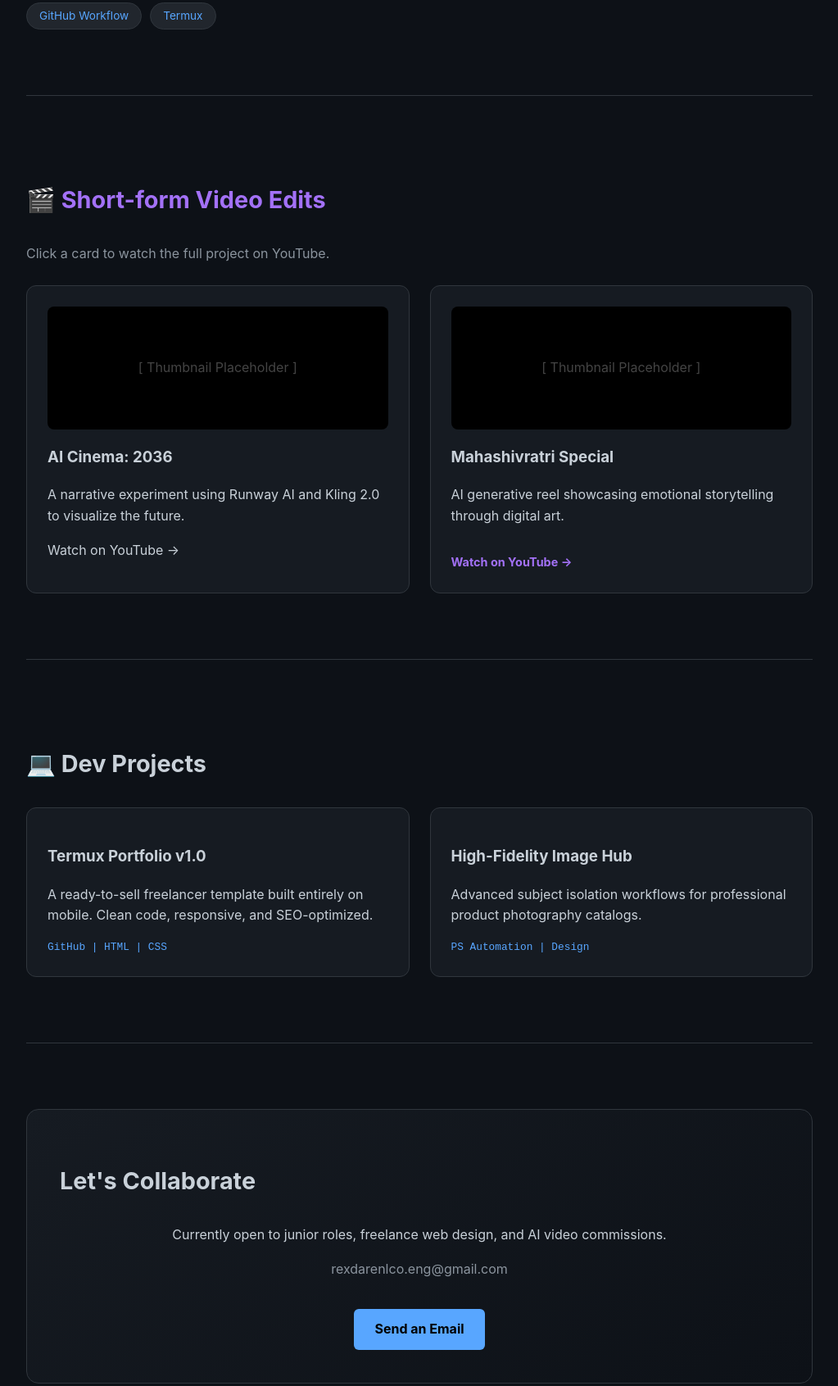
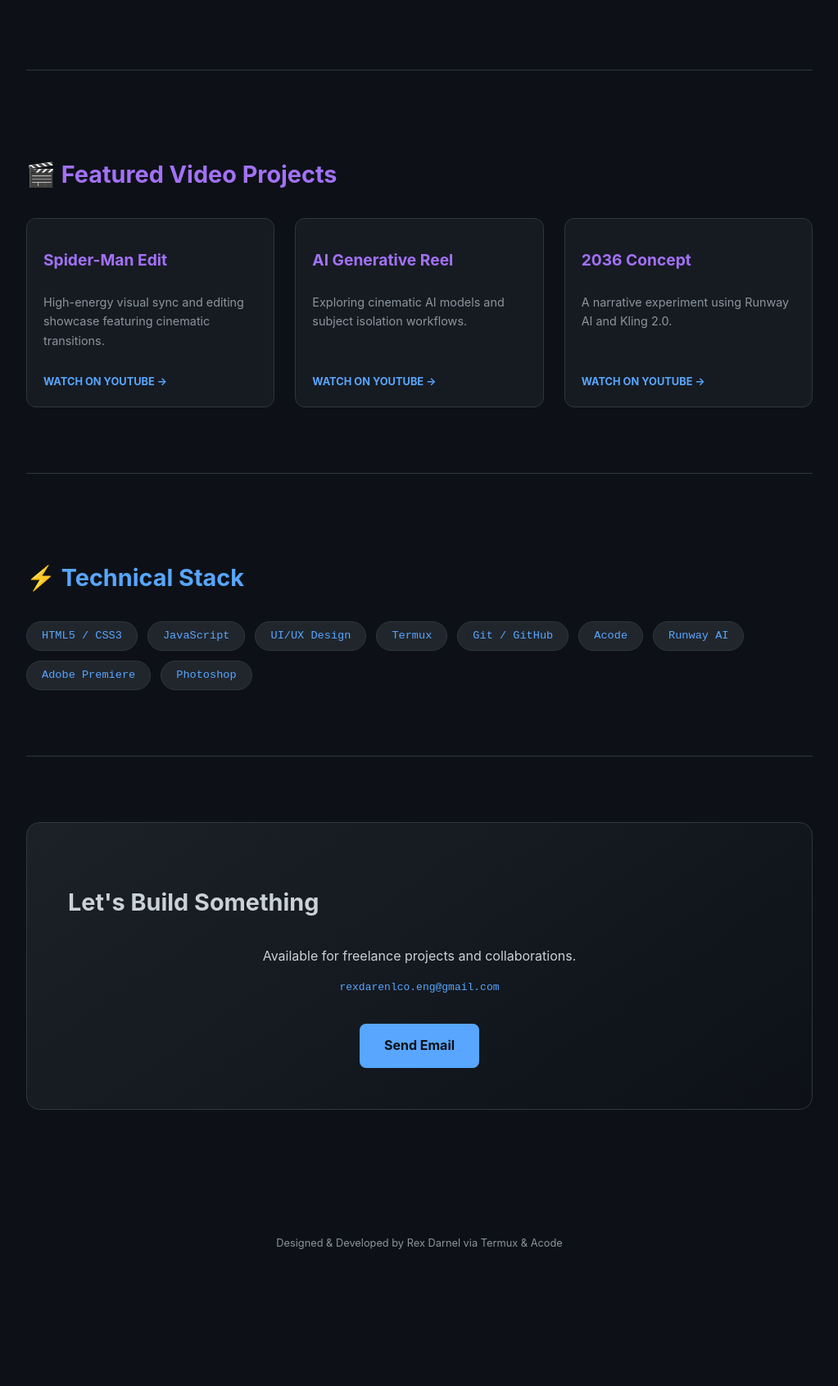
Before and after one commit to rexdarnelco-eng/portfolio, a plain HTML site: page index.html in a window 1280 px wide. Shown: the part 677-2368 px from the top of the page at 82% size, without its empty margins (128-1151 px from the left). After the commit the page ends 2277 px from the top, so only its background shows below. Drawn offline with Linux system fonts and the light colour scheme.

Commit message:
Added a video

```diff
--- a/index.html
+++ b/index.html
@@ -13,7 +13,7 @@
             --text-main: #c9d1d9;
             --text-dim: #8b949e;
             --border: #30363d;
-            --nav-bg: rgba(13, 17, 23, 0.8);
+            --nav-bg: rgba(13, 17, 23, 0.9);
         }
 
         * { box-sizing: border-box; }
@@ -21,19 +21,19 @@
         body {
             background-color: var(--bg);
             color: var(--text-main);
-            font-family: -apple-system, system-ui, sans-serif;
+            font-family: -apple-system, BlinkMacSystemFont, "Segoe UI", Helvetica, Arial, sans-serif;
             margin: 0;
             padding: 0;
             line-height: 1.6;
             scroll-behavior: smooth;
         }
 
-        /* --- NAVIGATION --- */
+        /* --- STICKY NAV --- */
         nav {
             position: sticky;
             top: 0;
             background: var(--nav-bg);
-            backdrop-filter: blur(10px);
+            backdrop-filter: blur(12px);
             border-bottom: 1px solid var(--border);
             z-index: 1000;
             padding: 15px 0;
@@ -43,7 +43,8 @@
             max-width: 1000px;
             margin: 0 auto;
             display: flex;
-            justify-content: space-around;
+            justify-content: center;
+            gap: 30px;
             font-family: monospace;
             font-size: 0.9rem;
         }
@@ -65,80 +66,91 @@
             animation: fadeIn 1s ease;
         }
 
-        h1 { color: var(--accent-blue); font-size: 3rem; margin: 0; letter-spacing: -1px; }
-        .subtitle { color: var(--text-dim); font-family: monospace; }
+        h1 { color: var(--accent-blue); font-size: 3rem; margin: 0; letter-spacing: 2px; }
+        .subtitle { color: var(--text-dim); font-family: monospace; font-size: 1rem; margin-top: 10px;}
+        .subtitle::after { content: "|"; animation: blink 1s infinite; color: var(--accent-blue); margin-left: 5px;}
+
+        @keyframes blink { 50% { opacity: 0; } }
 
         section { padding: 80px 0; border-bottom: 1px solid var(--border); }
-        h2 { font-size: 1.8rem; margin-bottom: 30px; display: flex; align-items: center; gap: 10px; }
+        h2 { font-size: 1.8rem; margin-bottom: 30px; display: flex; align-items: center; gap: 12px; }
 
-        /* --- GRID SYSTEM --- */
+        /* --- GRID --- */
         .grid {
             display: grid;
-            grid-template-columns: repeat(auto-fit, minmax(300px, 1fr));
+            grid-template-columns: repeat(auto-fit, minmax(280px, 1fr));
             gap: 25px;
         }
 
-        /* --- CARDS --- */
+        /* --- CARDS (YouTube Redirects) --- */
         .card {
             background: var(--card);
             border: 1px solid var(--border);
             border-radius: 12px;
-            padding: 25px;
+            padding: 20px;
             text-decoration: none;
             color: inherit;
-            transition: 0.4s cubic-bezier(0.175, 0.885, 0.32, 1.275);
-            display: block;
+            transition: all 0.4s cubic-bezier(0.175, 0.885, 0.32, 1.275);
+            display: flex;
+            flex-direction: column;
         }
 
         .card:hover {
             transform: translateY(-10px);
-            border-color: var(--accent-blue);
-            box-shadow: 0 20px 40px rgba(0,0,0,0.4);
+            border-color: var(--accent-purple);
+            box-shadow: 0 15px 30px rgba(0,0,0,0.5);
         }
 
-        .yt-link {
-            display: inline-block;
+        .card h3 { margin: 15px 0 10px 0; font-size: 1.2rem; color: var(--accent-purple); }
+        .card p { font-size: 0.9rem; color: var(--text-dim); flex-grow: 1; }
+
+        .yt-label {
             margin-top: 15px;
-            color: var(--accent-purple);
+            font-size: 0.8rem;
             font-weight: bold;
-            font-size: 0.9rem;
+            color: var(--accent-blue);
+            text-transform: uppercase;
         }
 
-        /* --- SKILLS SECTION --- */
-        .skills-tag-container {
+        /* --- SKILLS --- */
+        .skills-grid {
             display: flex;
             flex-wrap: wrap;
-            gap: 10px;
+            gap: 12px;
         }
 
-        .skill-tag {
+        .skill-badge {
             background: #21262d;
             border: 1px solid var(--border);
-            padding: 5px 15px;
+            padding: 6px 18px;
             border-radius: 20px;
             font-size: 0.85rem;
             color: var(--accent-blue);
+            font-family: monospace;
         }
 
-        /* --- CONTACT SECTION --- */
-        .contact-box {
-            background: linear-gradient(145deg, #161b22, #0d1117);
-            padding: 40px;
-            border-radius: 15px;
+        /* --- CONTACT --- */
+        .contact-card {
+            background: linear-gradient(145deg, #1c2128, #0d1117);
+            padding: 50px;
+            border-radius: 16px;
             text-align: center;
             border: 1px solid var(--border);
         }
 
         .btn {
             background: var(--accent-blue);
-            color: #000;
-            padding: 12px 25px;
-            border-radius: 6px;
+            color: #0d1117;
+            padding: 14px 30px;
+            border-radius: 8px;
             text-decoration: none;
             font-weight: bold;
             display: inline-block;
             margin-top: 20px;
+            transition: 0.3s;
         }
+
+        .btn:hover { opacity: 0.9; transform: scale(1.05); }
 
         @keyframes fadeIn { from { opacity: 0; transform: translateY(20px); } to { opacity: 1; transform: translateY(0); } }
 
@@ -151,8 +163,8 @@
     <nav>
         <div class="nav-content">
             <a href="#about">/about</a>
-            <a href="#video">/video</a>
-            <a href="#dev">/dev</a>
+            <a href="#video">/projects</a>
+            <a href="#skills">/skills</a>
             <a href="#contact">/contact</a>
         </div>
     </nav>
@@ -161,78 +173,68 @@
 
         <header>
             <h1>REX DARNEL</h1>
-            <p class="subtitle">> CS Student | Web Dev | AI Video Specialist</p>
+            <p class="subtitle">> Web Developer | UI Designer | AI Video Editor</p>
         </header>
 
         <section id="about">
-            <h2 class="blue-text">👤 Profile</h2>
-            <div style="max-width: 700px;">
-                <p>I am a <strong>Computer Science student</strong> passionate about merging technical development with high-end digital aesthetics. My workflow revolves around mobile-first development environments like <strong>Termux</strong> and <strong>Acode</strong>, proving that powerful software can be built anywhere.</p>
-
-                <div class="skills-tag-container">
-                    <span class="skill-tag">Web Development</span>
-                    <span class="skill-tag">UI/UX Design</span>
-                    <span class="skill-tag">AI Generative Video</span>
-                    <span class="skill-tag">Digital Marketing</span>
-                    <span class="skill-tag">GitHub Workflow</span>
-                    <span class="skill-tag">Termux</span>
-                </div>
+            <h2 style="color: var(--accent-blue);">👤 Profile</h2>
+            <div style="max-width: 750px;">
+                <p>I am a <strong>Computer Science student</strong> specializing in high-performance web development and creative AI video production. I specialize in a <strong>mobile-first development workflow</strong>, utilizing tools like Termux and Acode to build and deploy professional-grade software and interfaces from anywhere.</p>
+                <p>My goal is to merge technical coding skills with visual storytelling to create unique digital experiences.</p>
             </div>
         </section>
 
         <section id="video">
-            <h2 style="color: var(--accent-purple);">🎬 Short-form Video Edits</h2>
-            <p style="color: var(--text-dim); margin-bottom: 25px;">Click a card to watch the full project on YouTube.</p>
+            <h2 style="color: var(--accent-purple);">🎬 Featured Video Projects</h2>
+            <div class="grid">
 
-            <div class="grid">
-                <a href="YOUR_YOUTUBE_LINK_HERE" class="card" target="_blank">
-                    <div style="height: 150px; background: #000; border-radius: 8px; margin-bottom: 15px; display: flex; align-items: center; justify-content: center;">
-                        <span style="color: #444;">[ Thumbnail Placeholder ]</span>
-                    </div>
-                    <h3>AI Cinema: 2036</h3>
-                    <p>A narrative experiment using Runway AI and Kling 2.0 to visualize the future.</p>
-                    <span class="yt-lin">Watch on YouTube →</span>
+                <a href="https://youtube.com/shorts/fjWXbFycCJk" class="card" target="_blank">
+                    <h3>Spider-Man Edit</h3>
+                    <p>High-energy visual sync and editing showcase featuring cinematic transitions.</p>
+                    <span class="yt-label">Watch on YouTube →</span>
                 </a>
 
-                <a href="https://youtube.com/shorts/fjWXbFycCJk?si=_CGhIuYvNdCe0lfo" class="card" target="_blank">
-                    <div style="height: 150px; background: #000; border-radius: 8px; margin-bottom: 15px; display: flex; align-items: center; justify-content: center;">
-                        <span style="color: #444;">[ Thumbnail Placeholder ]</span>
-                    </div>
-                    <h3>Mahashivratri Special</h3>
-                    <p>AI generative reel showcasing emotional storytelling through digital art.</p>
-                    <span class="yt-link">Watch on YouTube →</span>
+                <a href="YOUR_LINK_HERE" class="card" target="_blank">
+                    <h3>AI Generative Reel</h3>
+                    <p>Exploring cinematic AI models and subject isolation workflows.</p>
+                    <span class="yt-label">Watch on YouTube →</span>
                 </a>
-            </div>
+
+                <a href="YOUR_LINK_HERE" class="card" target="_blank">
+                    <h3>2036 Concept</h3>
+                    <p>A narrative experiment using Runway AI and Kling 2.0.</p>
+                    <span class="yt-label">Watch on YouTube →</span>
+                </a>
+
+                </div>
         </section>
 
-        <section id="dev">
-            <h2 class="blue-text">💻 Dev Projects</h2>
-            <div class="grid">
-                <div class="card">
-                    <h3>Termux Portfolio v1.0</h3>
-                    <p>A ready-to-sell freelancer template built entirely on mobile. Clean code, responsive, and SEO-optimized.</p>
-                    <div style="margin-top: 15px; font-family: monospace; font-size: 0.8rem; color: var(--accent-blue);">GitHub | HTML | CSS</div>
-                </div>
-
-                <div class="card">
-                    <h3>High-Fidelity Image Hub</h3>
-                    <p>Advanced subject isolation workflows for professional product photography catalogs.</p>
-                    <div style="margin-top: 15px; font-family: monospace; font-size: 0.8rem; color: var(--accent-blue);">PS Automation | Design</div>
-                </div>
+        <section id="skills">
+            <h2 style="color: var(--accent-blue);">⚡ Technical Stack</h2>
+            <div class="skills-grid">
+                <span class="skill-badge">HTML5 / CSS3</span>
+                <span class="skill-badge">JavaScript</span>
+                <span class="skill-badge">UI/UX Design</span>
+                <span class="skill-badge">Termux</span>
+                <span class="skill-badge">Git / GitHub</span>
+                <span class="skill-badge">Acode</span>
+                <span class="skill-badge">Runway AI</span>
+                <span class="skill-badge">Adobe Premiere</span>
+                <span class="skill-badge">Photoshop</span>
             </div>
         </section>
 
         <section id="contact" style="border-bottom: none;">
-            <div class="contact-box">
-                <h2>Let's Collaborate</h2>
-                <p>Currently open to junior roles, freelance web design, and AI video commissions.</p>
-                <p style="color: var(--text-dim);">rexdarenlco.eng@gmail.com</p>
-                <a href="mailto:rexdarenlco.eng@gmail.com" class="btn">Send an Email</a>
+            <div class="contact-card">
+                <h2>Let's Build Something</h2>
+                <p>Available for freelance projects and collaborations.</p>
+                <p style="color: var(--accent-blue); font-family: monospace;">rexdarenlco.eng@gmail.com</p>
+                <a href="mailto:rexdarenlco.eng@gmail.com" class="btn">Send Email</a>
             </div>
         </section>
 
         <footer>
-            <p>Designed by Rex Darnel | Built with Termux & Acode</p>
+            <p>Designed & Developed by Rex Darnel via Termux & Acode</p>
         </footer>
 
     </div>
```
